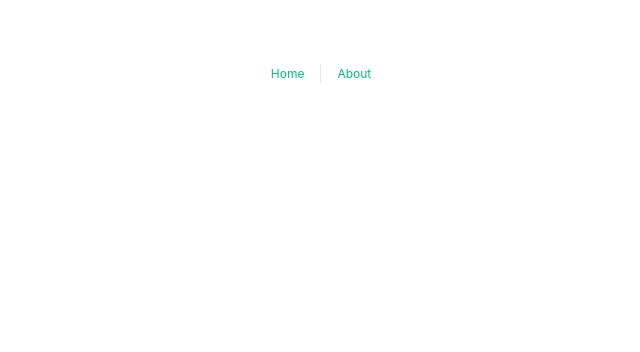
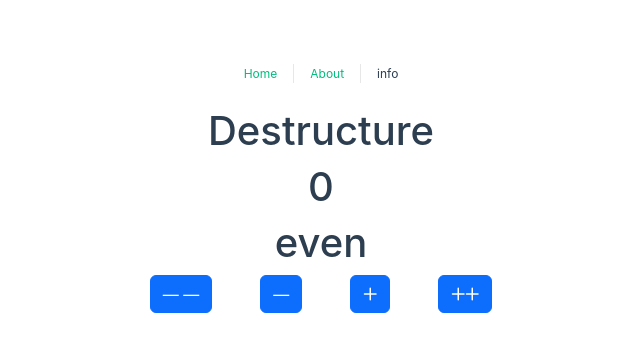
Before and after one commit to w15147m/LEARN-PINIA, a Vue app: page /info in a window 1280 px wide. Before the commit this address had no page. Shown: the top 352 px of the page, without its empty margins (319-959 px from the left). Built offline with nearby package versions, Linux system fonts and the light colour scheme.

Commit message:
Destructure

```diff
--- a/src/App.vue
+++ b/src/App.vue
@@ -1,21 +1,20 @@
+<template>
+<div class="text-center ">
+    <nav class="mb-4 ">
+        <RouterLink to="/">Home</RouterLink>
+        <RouterLink to="/about">About</RouterLink>
+        <RouterLink to="/info">info</RouterLink>
+
+    </nav>
+<RouterView />
+</div>
+</template>
 <script>
 import {
     RouterLink,
     RouterView
 } from 'vue-router'
 </script>
-
-<template>
-<div class="text-center ">
-    <nav class="mb-4 ">
-        <RouterLink to="/">Home</RouterLink>
-        <RouterLink to="/about">About</RouterLink>
-
-    </nav>
-<RouterView />
-</div>
-</template>
-
 <style scoped>
 header {
     line-height: 1.5;
--- a/src/main.js
+++ b/src/main.js
@@ -5,7 +5,6 @@ import { createPinia } from 'pinia'
 
 import App from './App.vue'
 import router from './router'
-console.log('object');
 const app = createApp(App)
 
 app.use(createPinia())
--- a/src/router/index.js
+++ b/src/router/index.js
@@ -1,5 +1,6 @@
 import { createRouter, createWebHistory } from 'vue-router'
 import HomeView from '../views/HomeView.vue'
+import InfoView from '@/views/InfoView.vue'
 
 const router = createRouter({
   history: createWebHistory(import.meta.env.BASE_URL),
@@ -8,6 +9,11 @@ const router = createRouter({
       path: '/',
       name: 'home',
       component: HomeView,
+    },
+    {
+      path: '/info',
+      name: 'info',
+      component: InfoView,
     },
     {
       path: '/about',
--- /dev/null
+++ b/src/views/InfoView.vue
@@ -0,0 +1,39 @@
+<template>
+<h1>Destructure</h1>
+<h1>{{ count }}</h1>
+<h1>{{ oddOrEven }}</h1>
+<div class="d-flex gap-5 align-items-center justify-content-center">
+    <button @click="decrementCount(2)" class="btn btn-primary"> — — </button>
+    <button @click="decrementCount(1)" class="btn btn-primary"> — </button>
+    <button @click="incrementCount(1)" class="btn btn-primary"> <i class="fa-solid fa-plus"></i> </button>
+    <button @click="incrementCount(2)" class="btn btn-primary">
+        <i class="fa-solid fa-plus"></i>
+        <i class="fa-solid fa-plus"></i>
+    </button>
+
+</div>
+</template>
+
+
+<script setup>
+import {
+    storeToRefs
+} from 'pinia';
+import {
+    useCounterStore
+} from '@/stores/counter';
+const countStore = useCounterStore();
+
+const {
+    count,
+    oddOrEven
+} = storeToRefs(countStore);
+const {
+    incrementCount,
+    decrementCount
+} = countStore;
+</script>
+
+<style lang="scss" scoped>
+
+</style>
```
